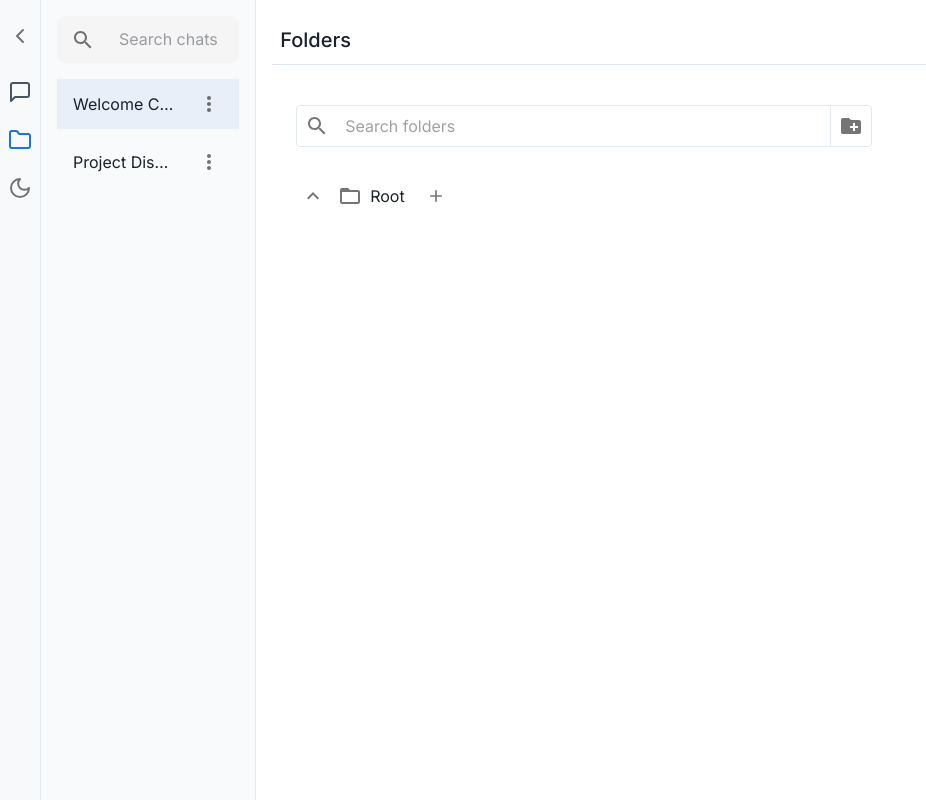
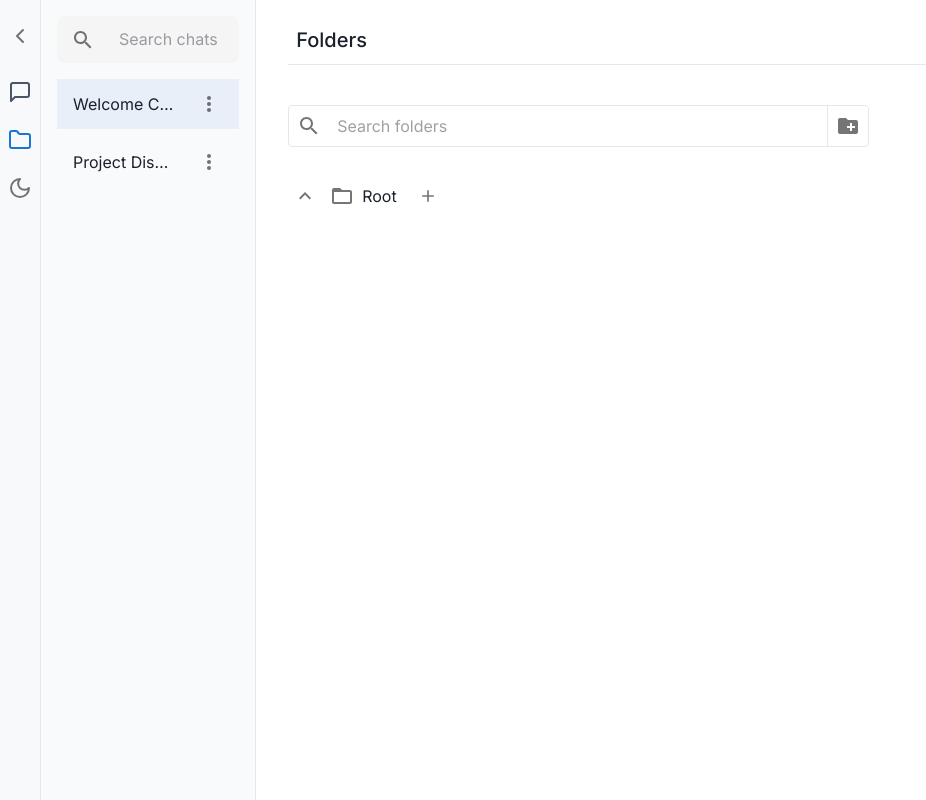
Before and after one commit to BinaryTree1/savjetnik-frontend, a React (Vite) app: page / in a window 1280 px wide. Both pictures are taken after a click on the button 20 px from the left and 140 px from the top of the page. Shown: the whole page, without its empty margins (0-926 px from the left). Built offline with nearby package versions, Linux system fonts and the light colour scheme.

Commit message:
Fix sidebar padding.

```diff
--- a/src/components/Chat/ChatWindow.jsx
+++ b/src/components/Chat/ChatWindow.jsx
@@ -20,6 +20,8 @@ const ChatWindow = () => {
     const messages = selectedChat?.messages || [];
     const chatName = selectedChat?.title || 'Chat';
 
+    const isSidebarOpen = useStore((state) => state.isSidebarOpen);
+
     const handleSendMessage = () => {
         if (message.trim() !== '') {
             sendMessage(message.trim());
@@ -35,7 +37,10 @@ const ChatWindow = () => {
             bgcolor="background.default"
         >
             {/* Chat Name Header */}
-            <Box p={2}>
+            <Box
+                p={2}
+                pl={!isSidebarOpen ? 8 : 2} // Adjust padding-left based on sidebar state
+            >
                 <Typography variant="h6" m={1}>
                     {chatName}
                 </Typography>
--- a/src/components/Folder/FolderDisplay.jsx
+++ b/src/components/Folder/FolderDisplay.jsx
@@ -27,6 +27,8 @@ const FolderDisplay = () => {
     // Zustand store actions and state
     const folders = useStore((state) => state.folders);
     const addFolder = useStore((state) => state.addFolder);
+
+    const isSidebarOpen = useStore((state) => state.isSidebarOpen); // Sidebar state
 
     // Local component state
     const [openAddDialog, setOpenAddDialog] = useState(false); // Controls the Add Folder dialog
@@ -101,9 +103,9 @@ const FolderDisplay = () => {
                 flexDirection: 'column',
                 height: '100vh',
             }}
+            pl={!isSidebarOpen ? 8 : 2}
         >
             {/* Header Section */}
-
             <Box p={2}>
                 <Typography variant="h6" m={1}>
                     Folders
@@ -119,7 +121,7 @@ const FolderDisplay = () => {
                     display: 'flex',
                     justifyContent: 'left',
                     p: 3,
-                    pl: 5,
+                    pl: 2,
                 }}
             >
                 <Stack
```
